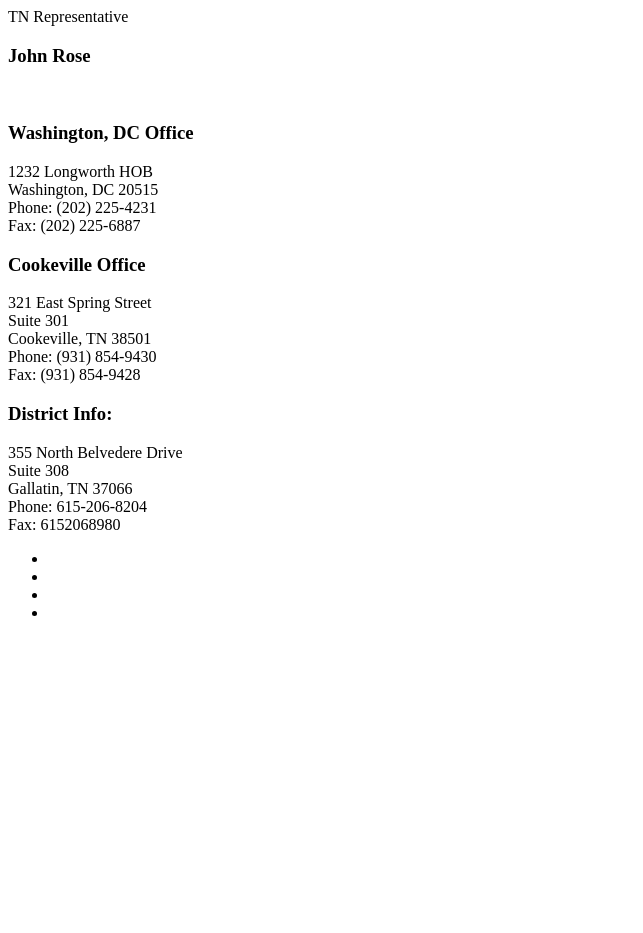
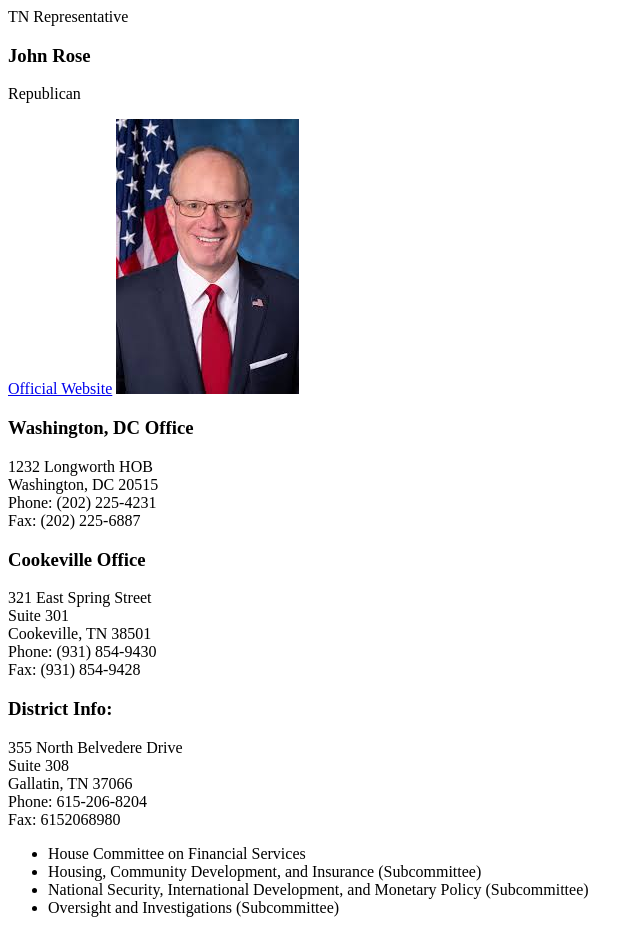
Before and after one commit to sls-coderepo/TN-Congress, a plain HTML site: page index.html in a window 1280 px wide. Shown: the whole page, without its empty margins (0-643 px from the left). Before the commit the page ends 800 px from the top, so only its background shows below. Drawn offline with Linux system fonts and the light colour scheme.

Commit message:
list of committee added

```diff
--- a/index.html
+++ b/index.html
@@ -11,12 +11,15 @@
 
 <body>
     <header>TN Representative</header>
-    <article>
+    <article id="john_rose">
         <section>
             <div>
                 <h1>John Rose</h1>
-                <img src="" alt="">
+                <p>Republican</p>
+                <a href="https://johnrose.house.gov/">Official Website</a>
+                <img src="images/john_rose.jpg" alt="John Rose">
             </div>
+            <div>
             <div>
                 <h3>Washington, DC Office</h3>
                 <p>
@@ -26,6 +29,7 @@
                     Fax: (202) 225-6887
                 </p>
             </div>
+
             <div>
                 <h3>Cookeville Office</h3>
                 <p>
@@ -36,6 +40,7 @@
                     Fax: (931) 854-9428<br>
                 </p>
             </div>
+
             <div>
                 <h3>District Info:</h3>
                 <p>
@@ -45,20 +50,19 @@
                     Phone: 615-206-8204<br>
                     Fax: 6152068980
                 </p>
+            </div>
+        </div>
+        </section>
 
-            </div>
-
-        </section>
         <section>
             <div>
                 <ul>
-                    <li></li>
-                    <li></li>
-                    <li></li>
-                    <li></li>
+                    <li>House Committee on Financial Services</li>
+                    <li>Housing, Community Development, and Insurance (Subcommittee)</li>
+                    <li>National Security, International Development, and Monetary Policy (Subcommittee)</li>
+                    <li>Oversight and Investigations (Subcommittee)</li>
                 </ul>
             </div>
-
         </section>
     </article>
     <footer></footer>
```
Also changed, not shown: images/john_rose.jpg (added).
